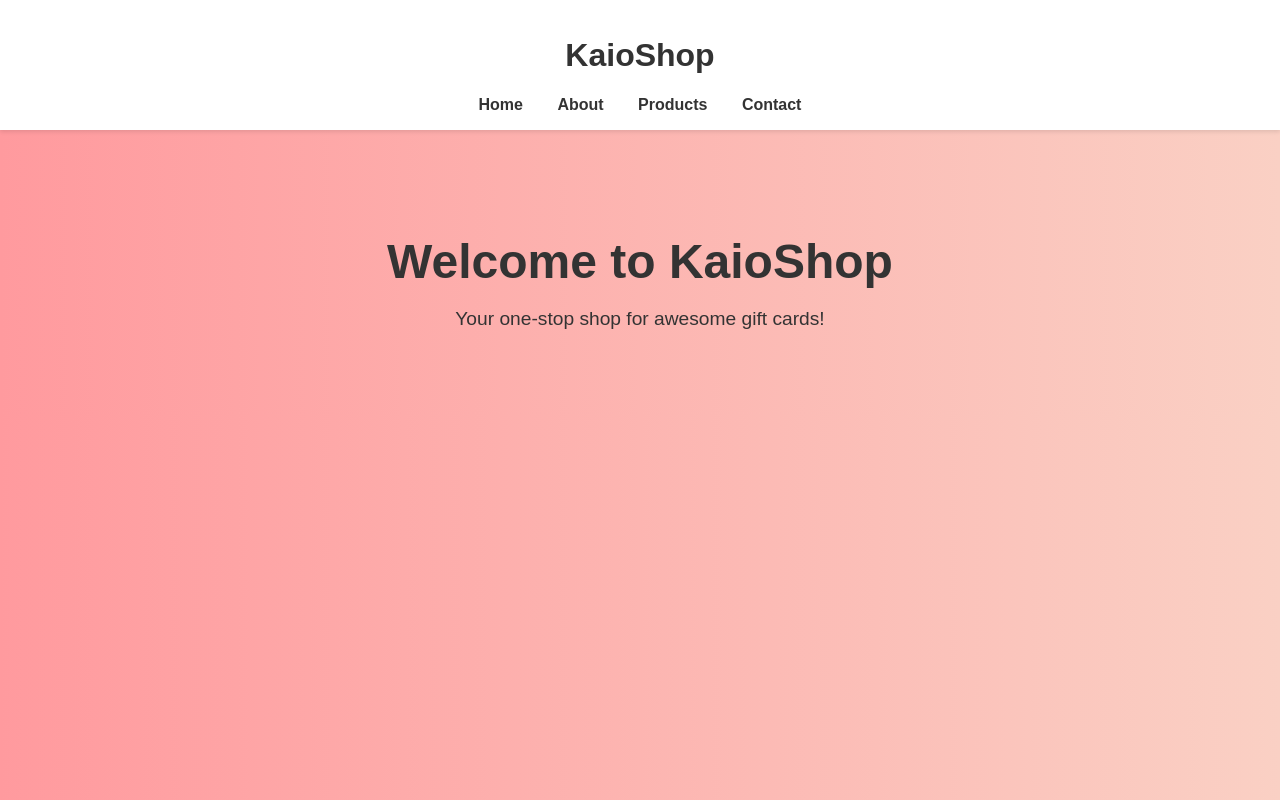
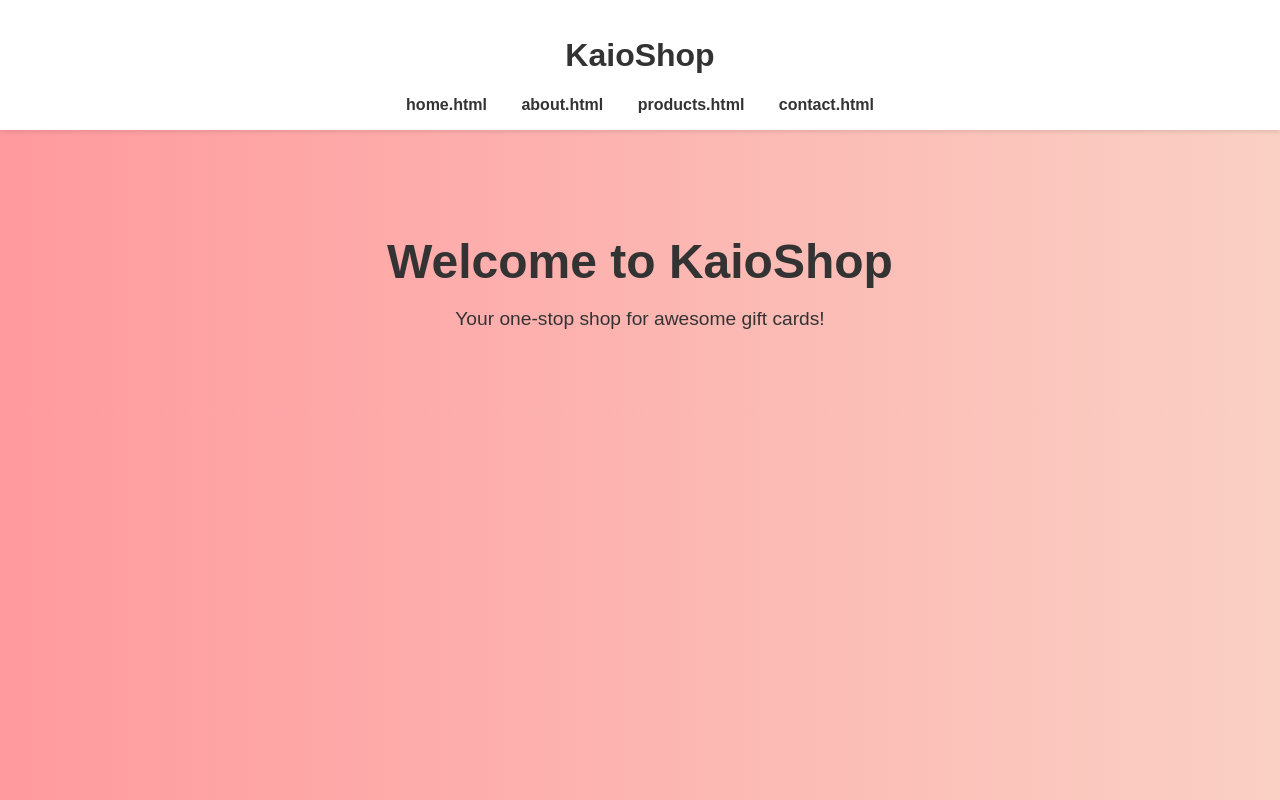
Before and after one commit to KaioCoder/KaioShop, a plain HTML site: page Index.html in a window 1280 px wide. Drawn offline with Linux system fonts and the light colour scheme.

Commit message:
Index.html

```diff
--- a/Index.html
+++ b/Index.html
@@ -40,10 +40,10 @@
   <header>
     <h1>KaioShop</h1>
     <nav>
-      <a href="#">Home</a>
-      <a href="#">About</a>
-      <a href="#">Products</a>
-      <a href="#">Contact</a>
+      <a href="#">home.html</a>
+      <a href="#">about.html</a>
+      <a href="#">products.html</a>
+      <a href="#">contact.html</a>
     </nav>
   </header>
   <section class="hero">
```
